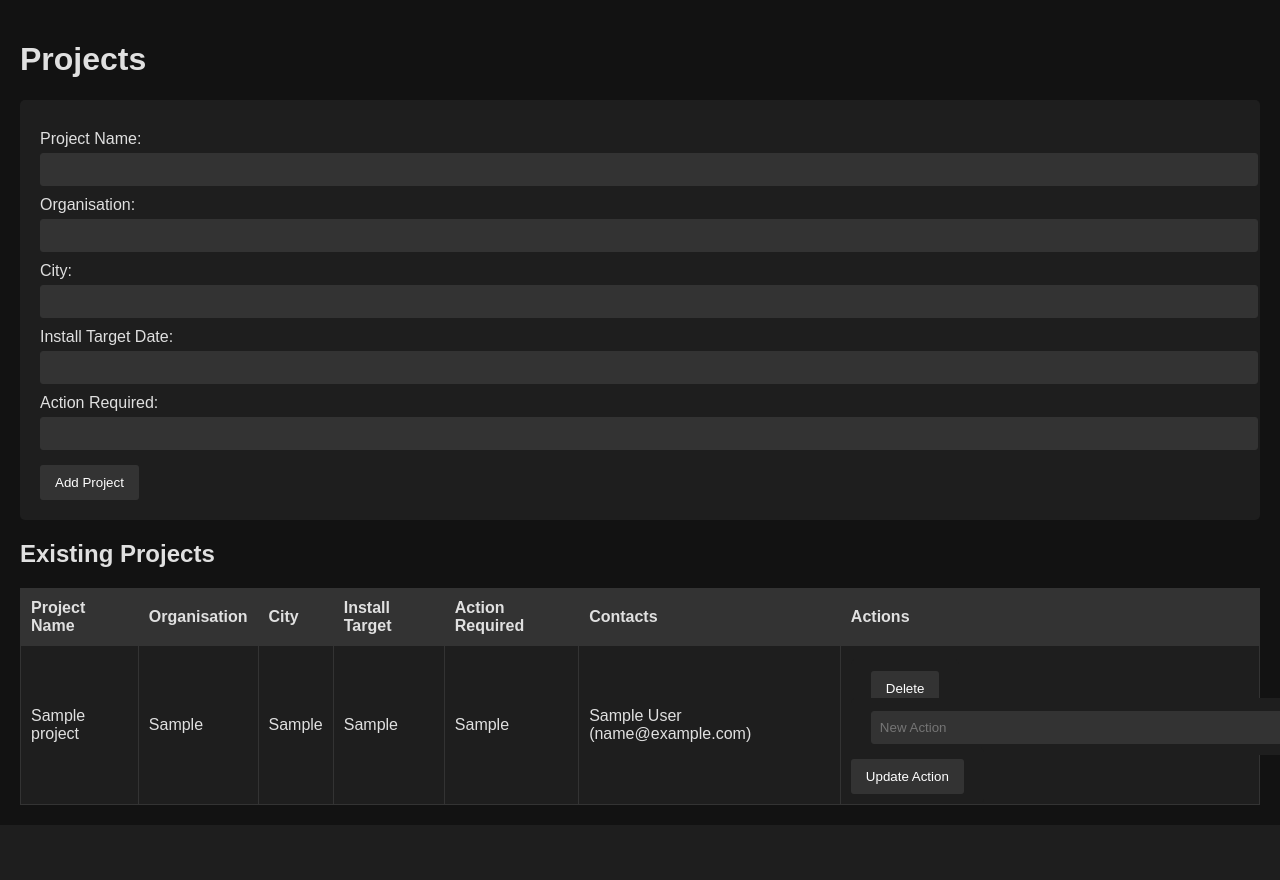
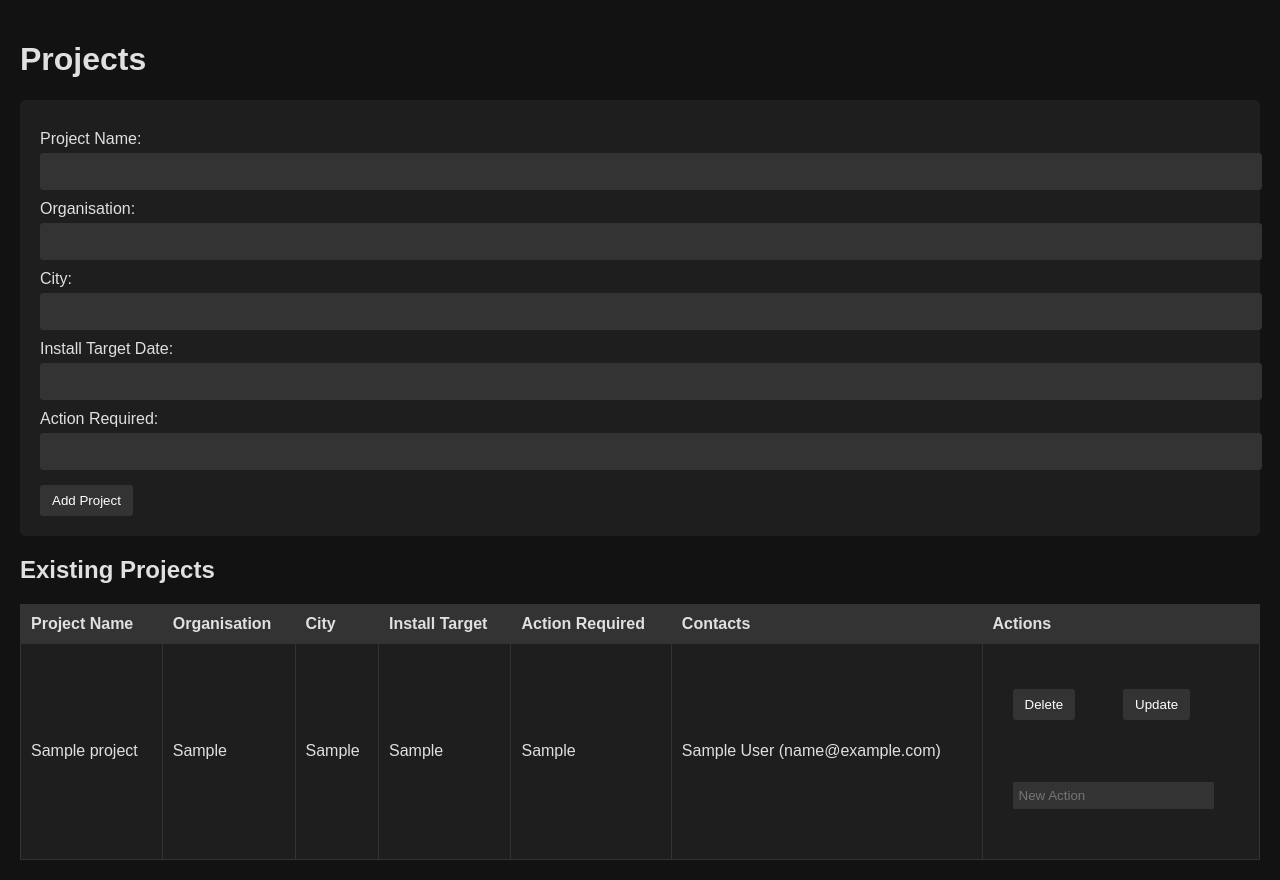
Before and after one commit to gabrielpesquivel/MercuryLeads, a Flask app: page /projects in a window 1280 px wide. Shown: the part 48-928 px from the top of the page. Before the commit the page ends 853 px from the top, so only its background shows below. Run offline with Flask 3, Linux system fonts and the light colour scheme; the visitor is signed in with stand-in values (Sample User, id 1); tables that the repository leaves empty hold one stand-in row (values such as "Sample post").

Commit message:
Fix some styling issues

```diff
--- a/Main/templates/base.html
+++ b/Main/templates/base.html
@@ -48,9 +48,11 @@
       display: block;
       margin-top: 10px;
     }
-    input[type="text"], input[type="email"] {
+    input[type="text"],
+    input[type="email"],
+    input[type="password"] { /* Add password field styling */
       width: 100%;
-      padding: 8px;
+      padding: 10px;
       margin-top: 5px;
       border: 1px solid #333;
       border-radius: 3px;
@@ -85,15 +87,66 @@
     .delete-form {
       display: inline;
     }
+    /* Login Page Styling */
+    .login-container {
+      width: 300px;
+      margin: 100px auto;
+      padding: 20px;
+      background: #1e1e1e;
+      box-shadow: 0px 0px 10px rgba(0, 0, 0, 0.3);
+      border-radius: 5px;
+      text-align: center;
+    }
+    /* Style container for delete and update buttons */
+    .actions {
+        display: flex;
+        align-items: center;
+        gap: 8px; /* Space between buttons */
+        margin-bottom: 1px; /* Space between buttons and input box */
+    }
+
+    /* Ensures form elements in actions section stack correctly */
+    .action-container {
+        display: flex;
+        flex-direction: column;
+        align-items: flex-start;
+    }
+
+    /* Ensure input box is full width and properly styled */
+    .action-container input {
+        width: 100%;
+        padding: 5px;
+        margin-top: 1px;
+        border: 1px solid #333;
+        border-radius: 1px;
+        background-color: #333;
+        color: #fff;
+    }
+
+    /* Button Styling */
+    button {
+        background-color: #333;
+        color: #fff;
+        border: none;
+        padding: 8px 12px;
+        cursor: pointer;
+        border-radius: 3px;
+    }
+
+    button:hover {
+        background-color: #555;
+    }
   </style>
 </head>
 <body>
+  {% if not request.endpoint == 'login' %}
   <div class="navbar">
-    <b href="">Home</b>
-    <a href="{{ url_for('dashboard') }}">Dashboard</a>
-    <a href="{{ url_for('leads') }}">Leads Database</a>
-    <a href="{{ url_for('projects') }}">Projects</a>
+      <b href="">Home</b>
+      <a href="{{ url_for('dashboard') }}">Dashboard</a>
+      <a href="{{ url_for('leads') }}">Leads Database</a>
+      <a href="{{ url_for('projects') }}">Projects</a>
   </div>
+  {% endif %}
   <div class="container">
     {% block content %}
     {% endblock %}
--- a/Main/templates/dashboard.html
+++ b/Main/templates/dashboard.html
@@ -4,7 +4,7 @@
 
 {% block content %}
   <h1>Dashboard</h1>
-  <p>Total Contacts: {{ total_contacts }}</p>
+  <b>Total Contacts: {{ total_contacts }}</b>
 
   <h2>Least Recently Contacted</h2>
   <table border="1">
--- a/Main/templates/projects.html
+++ b/Main/templates/projects.html
@@ -43,18 +43,27 @@
           {% endfor %}
         </td>
         <td>
+          <div class="action-container">
+            <!-- Delete and Update Buttons Inline -->
+            <div class="actions">
               <!-- Delete Button -->
-          <form action="{{ url_for('delete_project', project_id=project.id) }}" method="post" style="display:inline;">
+              <form action="{{ url_for('delete_project', project_id=project.id) }}" method="post">
                 <button type="submit" onclick="return confirm('Are you sure you want to delete this project?');">
                   Delete
                 </button>
               </form>
 
-          <!-- Update Action Form -->
-          <form action="{{ url_for('update_project', project_id=project.id) }}" method="post" style="display:inline;">
+              <!-- Update Button -->
+              <form action="{{ url_for('update_project', project_id=project.id) }}" method="post">
+                <button type="submit">Update</button>
+              </form>
+            </div>
+
+            <!-- Text Box for New Action (Appears Beneath) -->
+            <form action="{{ url_for('update_project', project_id=project.id) }}" method="post">
               <input type="text" name="new_action" placeholder="New Action" required>
-            <button type="submit">Update Action</button>
             </form>
+          </div>
         </td>
       </tr>
     {% endfor %}
```
Lines whose indentation alone changed are shown as unchanged.
